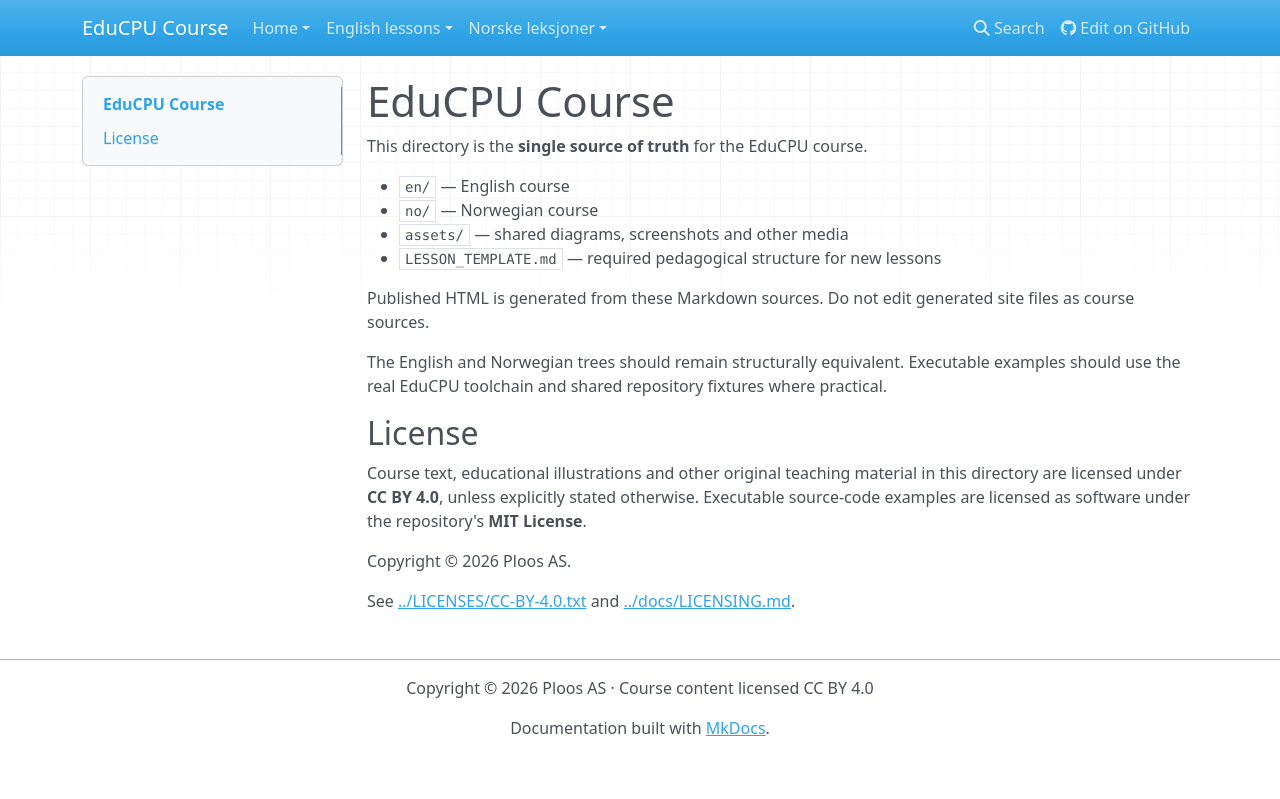
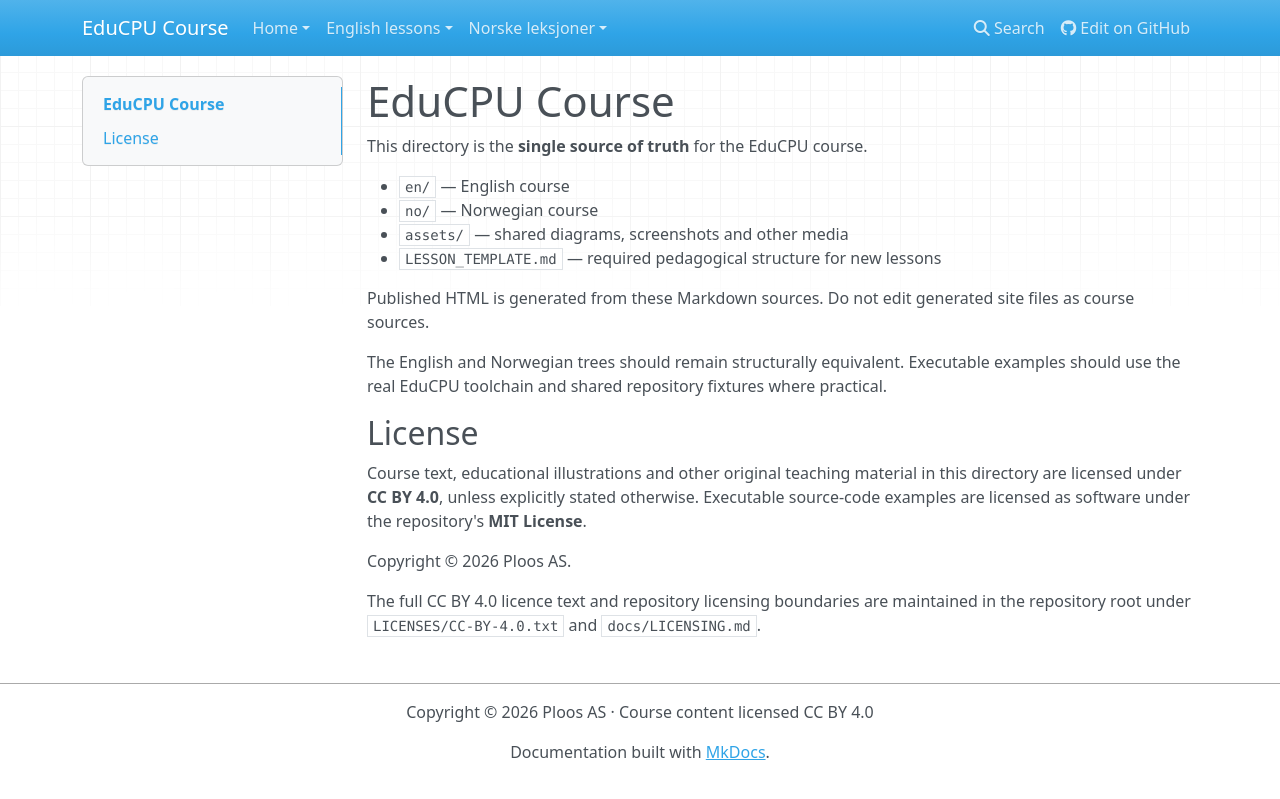
Before and after one commit to Ploos-AS/EduCPU, an MkDocs documentation site: the page built from course/README.md, in a window 1280 px wide. Shown: the top 799 px of the page. Built offline with MkDocs 1.6.1, drawn with Linux system fonts in a browser that asks for light colours; nearby versions of some CDN libraries.

Commit message:
Fix strict MkDocs links in course README

```diff
--- a/course/README.md
+++ b/course/README.md
@@ -17,4 +17,4 @@
 
 Copyright © 2026 Ploos AS.
 
-See [../LICENSES/CC-BY-4.0.txt](../LICENSES/CC-BY-4.0.txt) and [../docs/LICENSING.md](../docs/LICENSING.md).
+The full CC BY 4.0 licence text and repository licensing boundaries are maintained in the repository root under `LICENSES/CC-BY-4.0.txt` and `docs/LICENSING.md`.
```
